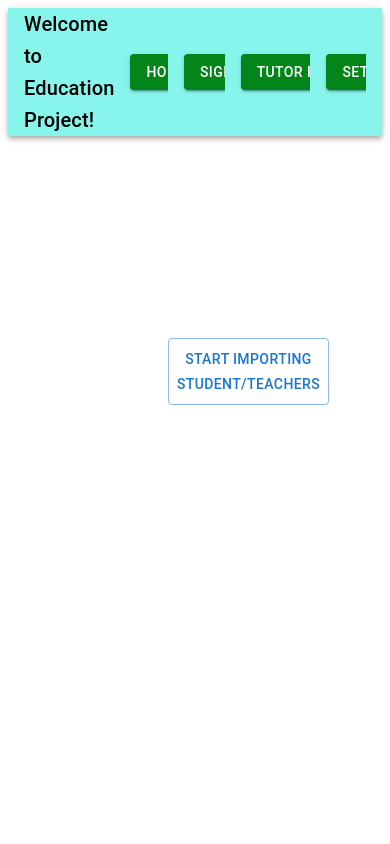
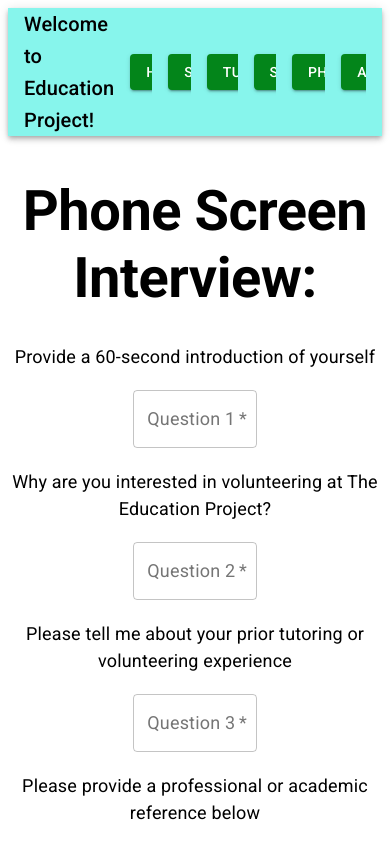
Before and after one commit to Hack4Impact-BU/Education-Project, a React (Create React App) app in the folder client/: page /phoneScreenInterview in a window 390 px wide. Shown: the top 844 px of the page. Built offline with nearby package versions, Linux system fonts and the light colour scheme.

Commit message:
phone screen + tutor state specifics

```diff
--- a/client/public/index.html
+++ b/client/public/index.html
@@ -24,6 +24,15 @@
       work correctly both with client-side routing and a non-root public URL.
       Learn how to configure a non-root public URL by running `npm run build`.
     -->
+    <link
+      rel="stylesheet"
+      href="https://fonts.googleapis.com/css?family=Roboto:300,400,500,700&display=swap"
+    />
+
+    <link
+      rel="stylesheet"
+      href="https://fonts.googleapis.com/icon?family=Material+Icons"
+    />
     <title>Education Project</title>
   </head>
   <body>
--- a/client/src/App.js
+++ b/client/src/App.js
@@ -6,6 +6,8 @@
 import SignInForm from './components/Login/signInForm';
 import Homepage from './components/Homepage/Homepage';
 import UserSearch from './components/UserSearch/UserSearch';
+import PhoneScreenInterview from './components/PhoneScreenInterview/PhoneScreenInterview';
+import TutorStateSpecifics from './components/Analytics/TutorStateSpecifics';
 
 function App() {
   return (
@@ -19,6 +21,8 @@
         <Route exact path='/tutorRegistration' element={ <TutorRegistration/> }/>
         <Route exact path='/setup' element={ <CSVParser/> }/>
         <Route exact path='/search' element={ <UserSearch/> }/>
+        <Route exact path='/phoneScreenInterview' element= { <PhoneScreenInterview/> } />
+        <Route exact path='/analytics' element={ <TutorStateSpecifics/> }/>
       </Routes>
       </div>
     </div>
--- /dev/null
+++ b/client/src/components/Analytics/TutorStateSpecifics.js
@@ -0,0 +1,83 @@
+import React, {useState, useEffect} from 'react';
+import TextField from '@material-ui/core/TextField';
+import Box from '@mui/material/Box';
+import { DataGrid } from '@material-ui/data-grid';
+import { Redirect, Link } from 'react-router-dom';
+
+const TutorStateSpecifics = () => {
+
+    const columns = [
+        { field: 'id', headerName: 'ID',minWidth: 100, flex: 1 },
+        { field: 'firstName', headerName: 'First Name',minWidth: 100, flex: 1},
+        { field: 'lastName', headerName: 'Last Name',minWidth: 100, flex: 1},
+        { field: 'state', headerName: 'Tutor State',minWidth: 100, flex: 1},
+        { field: 'contactCard', headerName: 'Contact Card',minWidth: 100, flex: 1}
+      ];
+
+    // const DataGrid = () => {
+
+    //     const [data, setData] = useState([]);
+
+    // }
+
+      const rows = [
+        { id: 1, firstName: 'Jon', lastName: 'Snow', state: 'NJ', contactCard: 'insertLink' },
+        { id: 2, firstName: 'Daenerys', lastName: 'Targaryen', state: 'NY', contactCard: 'insertLink' },
+        { id: 3, firstName: 'Arya', lastName: 'Stark', state: 'CA', contactCard: 'insertLink' },
+        { id: 4, firstName: 'Sansa', lastName: 'Stark', state: 'CA', contactCard: 'insertLink' },
+        { id: 5, firstName: 'Tyrion', lastName: 'Lannister', state: 'CA', contactCard: 'insertLink' },
+        { id: 6, firstName: 'Cersei', lastName: 'Lannister', state: 'CA', contactCard: 'insertLink' },
+        { id: 7, firstName: 'Jaime', lastName: 'Lannister', state: 'CA', contactCard: 'insertLink' },
+      ];
+
+    return (
+        <center>
+        <div>
+            {/* <Box
+                component="form"
+                sx={{
+                '& .MuiTextField-root': { m: 1, width: '25ch' },
+                }}
+                flex
+                alignItems="center"
+                noValidate
+                autoComplete="off"
+                p={2}
+            >
+                <div>
+                    <TextField
+                        variant="outlined"
+                        color="primary"
+                        label="First Name"
+                    />
+                    <TextField
+                        variant="outlined"
+                        color="primary"
+                        label="Last Name"
+                    />
+                    <TextField
+                        variant="outlined"
+                        color="primary"
+                        label="State"
+                    />
+                </div>
+            </Box> */}
+
+
+            <DataGrid
+                rows={rows}
+                columns={columns}
+                pageSize={10}
+                rowsPerPageOptions={[10]}
+                autoHeight={true}
+                autoPageSize={true}
+                xs={12}
+                sm={6}
+                md={4}
+            />
+        </div>
+        </center>
+    )
+}
+
+export default TutorStateSpecifics;
--- a/client/src/components/Navbar.js
+++ b/client/src/components/Navbar.js
@@ -37,6 +37,14 @@
             <MenuItem><Link to='/setup' style={{textDecoration:'none'}}><Button variant="contained" style={{background:'#03851a', color:'#ffffff'}}>
                 Set Up
             </Button></Link></MenuItem>
+
+            <MenuItem><Link to='/phoneScreenInterview' style={{textDecoration:'none'}}><Button variant="contained" style={{background:'#03851a', color:'#ffffff'}}>
+                Phone Screen Interview
+            </Button></Link></MenuItem>
+
+            <MenuItem><Link to='/analytics' style={{textDecoration:'none'}}><Button variant="contained" style={{background:'#03851a', color:'#ffffff'}}>
+                Analytics
+            </Button></Link></MenuItem>
         </Toolbar>
       </AppBar>
       <Grid style={{height:'5vh'}}></Grid>
--- /dev/null
+++ b/client/src/components/PhoneScreenInterview/PhoneScreenInterview.js
@@ -0,0 +1,183 @@
+import React, { useState } from 'react';
+import TextField from '@material-ui/core/TextField';
+// import 'fontsource-roboto';
+import Rating from '@mui/material/Rating';
+import Button from '@material-ui/core/Button'
+import Box from '@material-ui/core/Box'
+
+import Typography from '@material-ui/core/Typography'
+import { makeStyles, ThemeProvider, createTheme } from '@material-ui/core/styles'
+
+const PhoneScreenInterview = () => {
+
+    // const [answer, setAnswer] = useState( '' )
+    // const [value, setvalue] = useState(2)
+    const [hover, setHover] = useState(-1)
+
+  return (
+      <ThemeProvider theme={theme}>
+    <center>
+    <div
+        justifyContent= 'center'>
+    <Box>
+
+        <Typography
+            variant='h2'>
+            Phone Screen Interview:
+        </Typography>
+
+        <div>
+        <Typography
+            component='p'
+        >
+            Provide a 60-second introduction of yourself
+        </Typography>
+
+        <TextField
+            variant='outlined'
+            color='primary'
+            label='Question 1'
+            component='div'
+            style={{width: '33%'}}
+            required
+            multiline
+        />
+        </div>
+
+        <div>
+        <Typography
+            component='p'
+        >
+            Why are you interested in volunteering at The Education Project?
+        </Typography>
+
+        <TextField
+            variant='outlined'
+            color='primary'
+            label='Question 2'
+            component='div'
+            style={{width: '33%'}}
+            required
+            multiline
+        />
+        </div>
+
+        <div>
+        <Typography
+            component='p'
+        >
+            Please tell me about your prior tutoring or volunteering experience
+        </Typography>
+
+        <TextField
+            variant='outlined'
+            color='primary'
+            label='Question 3'
+            component='div'
+            style={{width: '33%'}}
+            required
+            multiline
+        />
+        </div>
+
+        <div>
+        <Typography
+            component='p'
+        >
+            Please provide a professional or academic reference below
+        </Typography>
+
+        <TextField
+            variant='outlined'
+            color='primary'
+            label='Question 4'
+            component='div'
+            style={{width: '33%'}}
+            required
+            multiline
+        />
+        </div>
+
+        <Box
+            ml={25}
+            mr={25}
+            display="flex"
+            justifyContent="center"
+            alignItems="center"
+        >
+        <Typography style={{marginBottom: 30}} paragraph>
+            Thank you for taking the time for this phone screen.
+            We really appreciate your willingness to volunteer at The Education Project.
+            I will be sending you an invite to the orientation shortly. Thank you
+            and have a good day!
+        </Typography>
+        </Box>
+
+        <Typography>
+            Overall Opinion of Interviewer:
+        </Typography>
+
+        <Rating
+            name="hover-feedback"
+            precision={0.5}
+            onChangeActive={(event, newHover) => {
+                setHover(newHover);
+              }}
+            style={{marginBottom: 30}}
+        >
+        </Rating>
+
+        <div>
+        <Typography>
+            Concerns of Interviewer:
+        </Typography>
+
+        <TextField
+            variant='outlined'
+            color='primary'
+            component='div'
+            style={{width: '33%'}}
+            required
+            multiline
+        />
+        </div>
+
+        <Button
+            color="primary"
+            variant="contained"
+            size="large"
+            style={{marginRight: 10}}
+        >
+            Submit
+        </Button>
+
+        <Button
+            color="secondary"
+            variant="contained"
+            size="large"
+        >
+            Save Progress
+        </Button>
+
+    </Box>
+    </div>
+    </center>
+    </ThemeProvider>
+  )
+}
+
+const theme = createTheme ({
+    typography: {
+        h2: {
+            fontSize: 56,
+            fontWeight: 600,
+            marginBottom: 30
+        },
+        body1: {
+            fontSize: 18,
+            marginBottom: 20
+        }
+    }
+});
+
+export default PhoneScreenInterview
```
Also changed, not shown: client/package.json (+5 -3 lines), 1 other file (tests, documents, lock files or other folders).
